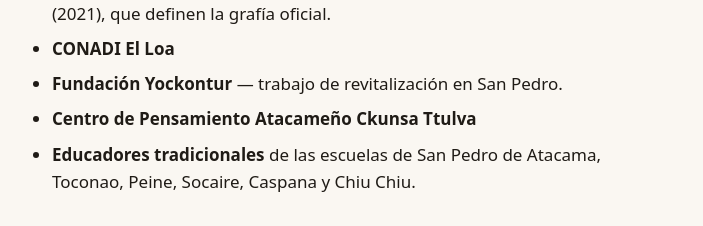
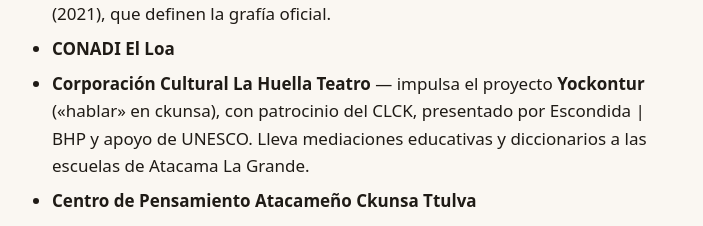
Before and after one commit to PieroJacinto/ckunsa-app, a SvelteKit app: page /fuentes in a window 1280 px wide. Shown: the part 481-707 px from the top of the page, without its empty margins (288-991 px from the left). Built offline with nearby package versions, Linux system fonts and the light colour scheme; no server answers.

Commit message:
fix: corregir la descripcion de Yockontur y el nombre del CLCK

```diff
--- a/src/routes/fuentes/+page.svelte
+++ b/src/routes/fuentes/+page.svelte
@@ -52,7 +52,12 @@
 				<em>Diccionario Unificado Ckunsa</em> (2021), que definen la grafía oficial.
 			</li>
 			<li><strong>CONADI El Loa</strong></li>
-			<li><strong>Fundación Yockontur</strong> — trabajo de revitalización en San Pedro.</li>
+			<li>
+				<strong>Corporación Cultural La Huella Teatro</strong> — impulsa el proyecto
+				<strong>Yockontur</strong> («hablar» en ckunsa), con patrocinio del CLCK, presentado por Escondida&nbsp;|
+				BHP y apoyo de UNESCO. Lleva mediaciones educativas y diccionarios a las escuelas de Atacama La
+				Grande.
+			</li>
 			<li><strong>Centro de Pensamiento Atacameño Ckunsa Ttulva</strong></li>
 			<li>
 				<strong>Educadores tradicionales</strong> de las escuelas de San Pedro de Atacama, Toconao, Peine,
```
